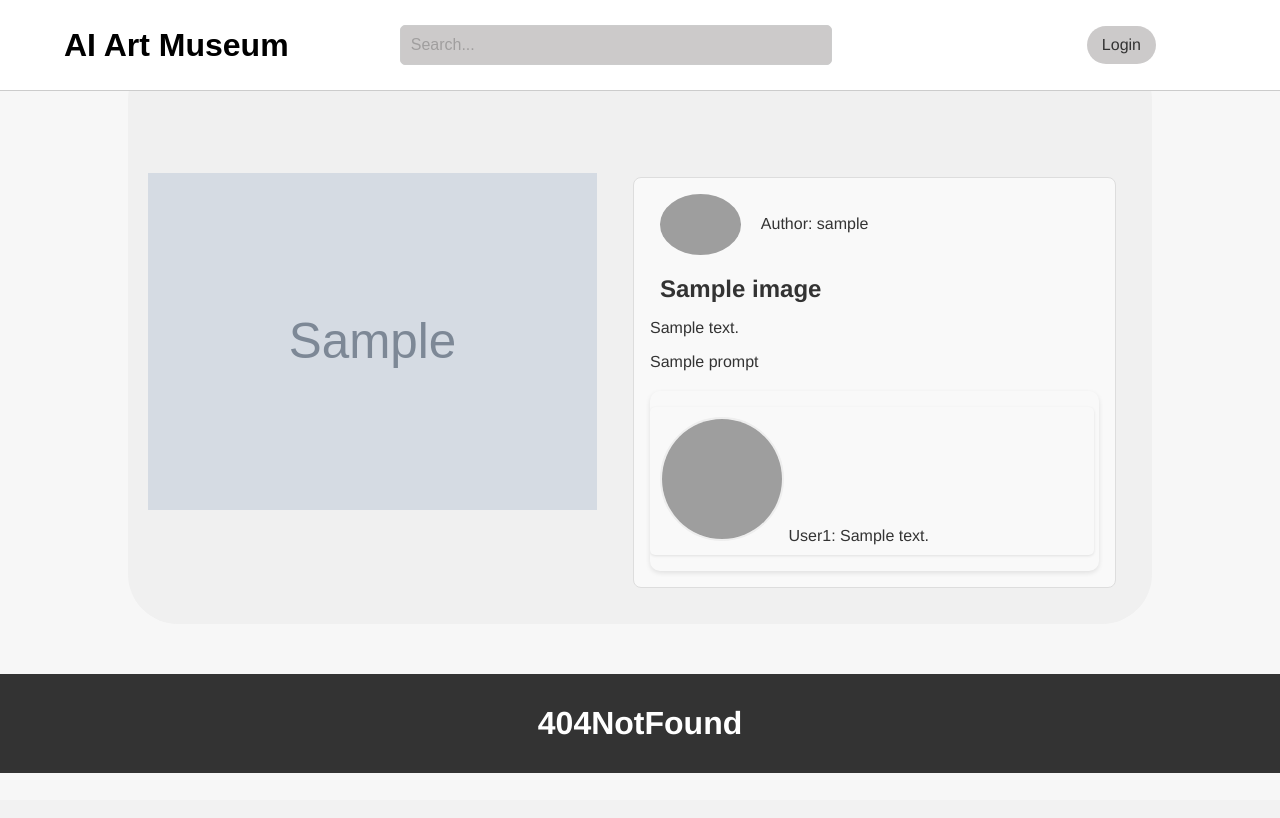
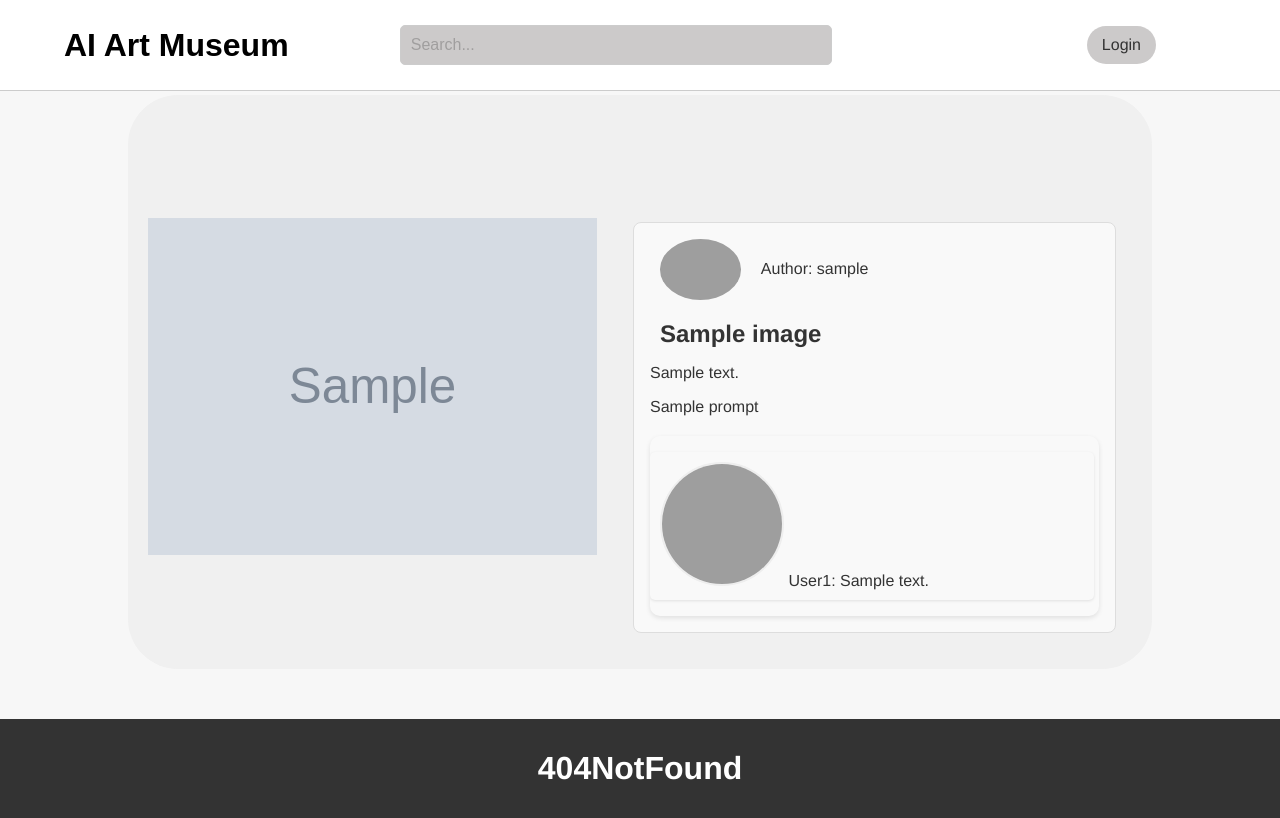
Before and after one commit to csci5117s24/project-1-404notfound, a Flask app: page /art/1 in a window 1280 px wide. Before the commit the page ends 773 px from the top, so only its background shows below. Run offline with Flask 3, Linux system fonts and the light colour scheme; grey boxes marked "Sample" are stand-in pictures; a database or web service that is not in the repository returns one stand-in record (values such as "Sample title"); some libraries are stand-ins or nearby versions; some web fonts are replaced; grey boxes are pictures that could not be loaded.

Commit message:
profile top margin

```diff
--- a/static/style.css
+++ b/static/style.css
@@ -446,6 +446,7 @@
     border-radius: 50px;
     padding: 20px;
     box-sizing: border-box;
+    margin-top: 45px;
 }
 
 .art-image-in-grid {
```
